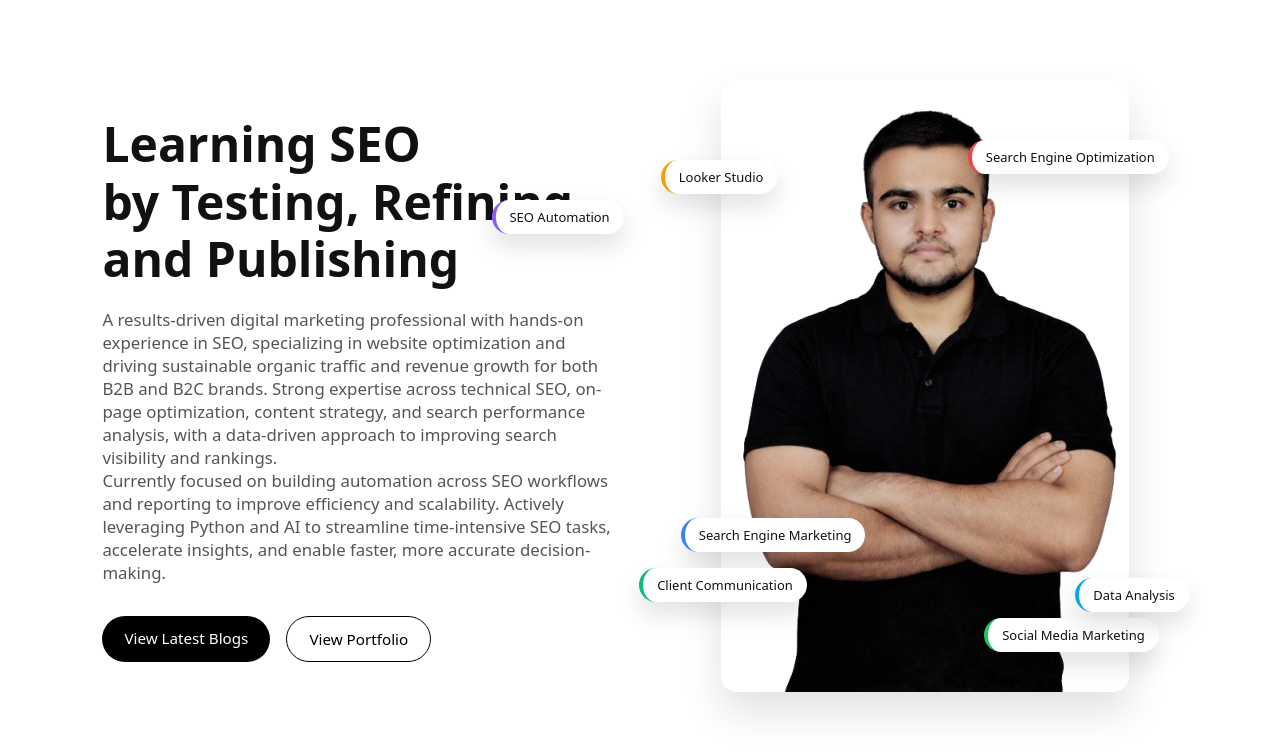
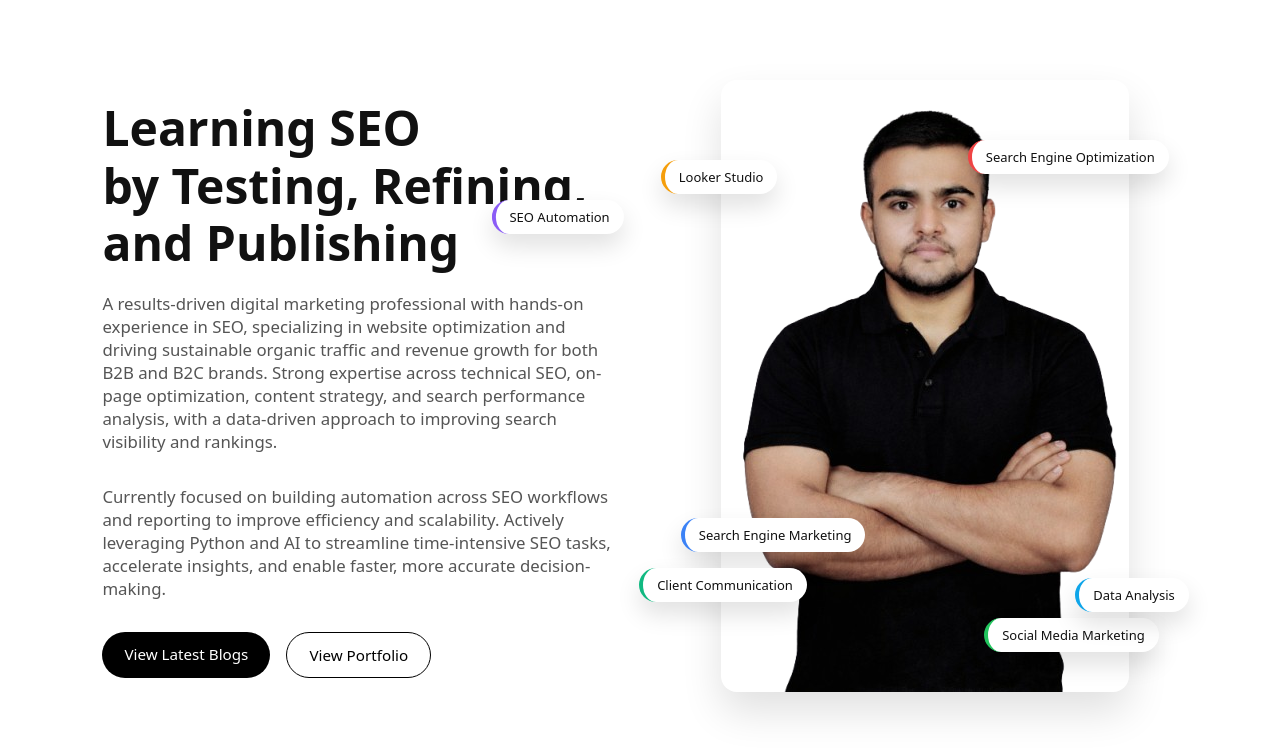
Before and after one commit to uddeshbommawar/uddeshbommawar.github.io, a Jekyll site: the page built from index.md, in a window 1280 px wide. Shown: the top 755 px of the page. Built offline with Jekyll 4.4.1, drawn with Linux system fonts in a browser that asks for light colours.

Commit message:
Update index.md

```diff
--- a/index.md
+++ b/index.md
@@ -13,9 +13,8 @@ description: Personal SEO lab by Uddesh Bommawar focused on technical SEO, conte
       and Publishing
     </h1>
 
-    <p>
-      A results-driven digital marketing professional with hands-on experience in SEO, specializing in website optimization and driving sustainable organic traffic and revenue growth for both B2B and B2C brands. Strong expertise across technical SEO, on-page optimization, content strategy, and search performance analysis, with a data-driven approach to improving search visibility and rankings. <br>Currently focused on building automation across SEO workflows and reporting to improve efficiency and scalability. Actively leveraging Python and AI to streamline time-intensive SEO tasks, accelerate insights, and enable faster, more accurate decision-making.
-    </p>
+    <p>A results-driven digital marketing professional with hands-on experience in SEO, specializing in website optimization and driving sustainable organic traffic and revenue growth for both B2B and B2C brands. Strong expertise across technical SEO, on-page optimization, content strategy, and search performance analysis, with a data-driven approach to improving search visibility and rankings.</p>
+    <p>Currently focused on building automation across SEO workflows and reporting to improve efficiency and scalability. Actively leveraging Python and AI to streamline time-intensive SEO tasks, accelerate insights, and enable faster, more accurate decision-making.</p>
 
     <div class="hero-cta">
       <a href="/blog/" class="btn primary">View Latest Blogs</a>
```
